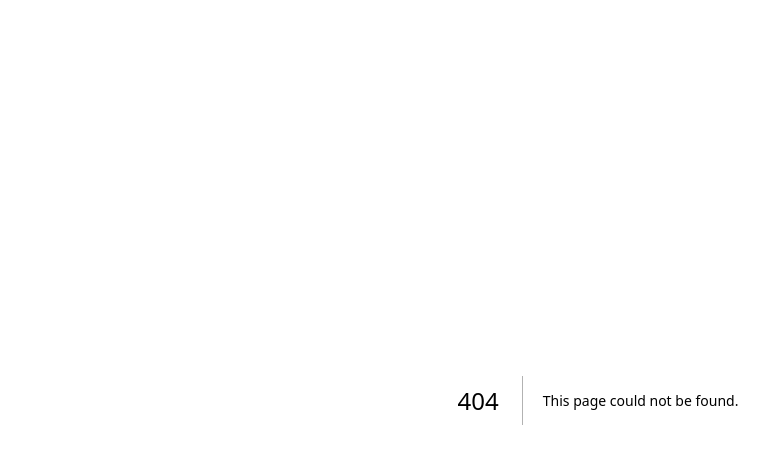
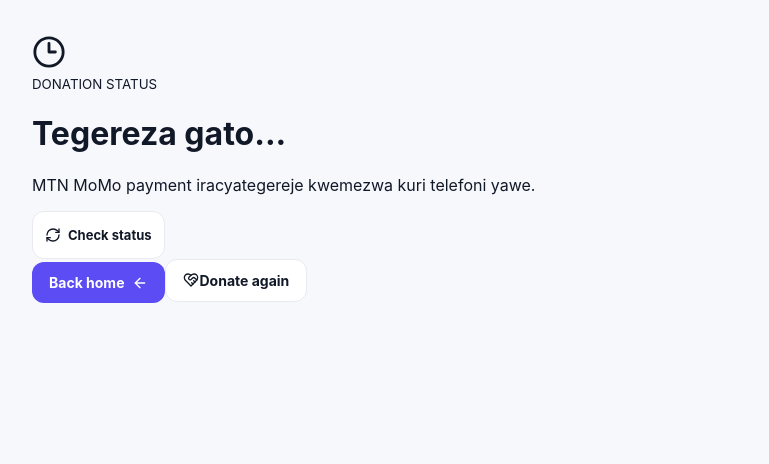
Before and after one commit to senid-221/BOOKING-, a Next.js app: page /donation/success in a window 1280 px wide. Before the commit this address had no page. Shown: the top 464 px of the page, without its empty margins (42-811 px from the left). Built offline with nearby package versions, Linux system fonts and the light colour scheme.

Commit message:
Add donation success and MTN MoMo verification: app/donation/success/page.tsx

```diff
--- /dev/null
+++ b/app/donation/success/page.tsx
@@ -0,0 +1,6 @@
+"use client";
+import {useEffect,useState} from "react";import Link from "next/link";import {ArrowLeft,CheckCircle2,Clock3,HeartHandshake,RefreshCw,XCircle} from "lucide-react";import {useSearchParams} from "next/navigation";
+export default function DonationResult(){const p=useSearchParams();const id=p.get("donationId");const[status,setStatus]=useState("PENDING");const[amount,setAmount]=useState<number|null>(null);const[reference,setReference]=useState<string|null>(null);const[loading,setLoading]=useState(true);
+async function check(){if(!id){setLoading(false);return}const r=await fetch("/api/donations/"+encodeURIComponent(id),{cache:"no-store"});if(r.ok){const d=await r.json();setStatus(d.status);setAmount(d.amount);setReference(d.reference)}}useEffect(()=>{check();const timer=setInterval(()=>{if(status==="PENDING")check()},5000);return()=>clearInterval(timer)},[id,status]);
+const money=amount?new Intl.NumberFormat("en-RW").format(amount)+" RWF":"";
+return <main className="page result-page"><div className="result-card"><div className={"result-icon "+status.toLowerCase()}>{status==="SUCCESS"?<CheckCircle2 size={34}/>:status==="FAILED"?<XCircle size={34}/>:<Clock3 size={34}/>}</div><small>DONATION STATUS</small><h1>{status==="SUCCESS"?"Murakoze cyane!":status==="FAILED"?"Payment ntiyagenze neza.":"Tegereza gato..."}</h1><p>{status==="SUCCESS"?"Ubufasha bwawe bwakiriwe kandi bwemejwe.":status==="FAILED"?"Payment yanze cyangwa yarahagaritswe. Ongera ugerageze.":"MTN MoMo payment iracyategereje kwemezwa kuri telefoni yawe."}</p>{amount&&<div className="result-amount">{money}</div>}{reference&&<div className="reference"><span>Reference</span><code>{reference}</code></div>}{status==="PENDING"&&<button className="secondary refresh" onClick={check}><RefreshCw size={16}/> Check status</button>}<div className="result-actions"><Link className="primary" href={status==="FAILED"?"/donation":"/"}>{status==="FAILED"?"Try again":"Back home"} <ArrowLeft size={16}/></Link><Link className="secondary" href="/donation"><HeartHandshake size={16}/> Donate again</Link></div></div></main>}
```
